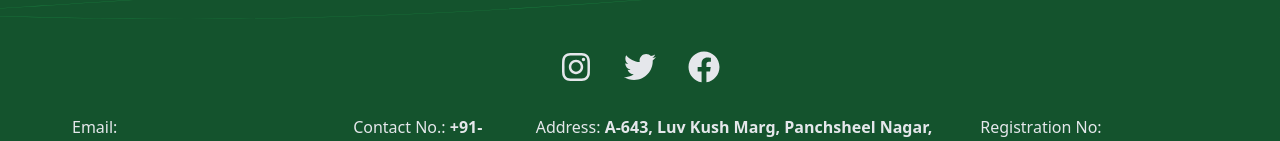
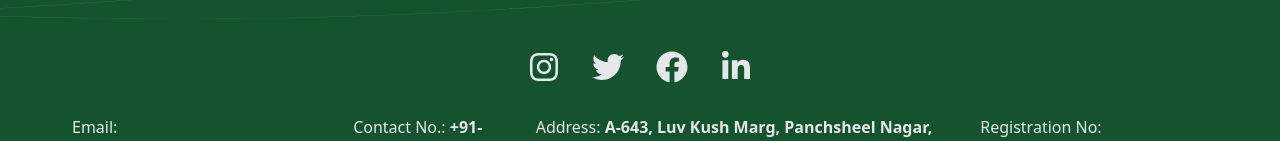
Before and after one commit to noobyogi0010/maa-the-foundation-org, a React (Create React App) app: page / in a window 1280 px wide. Shown: the part 4034-4175 px from the top of the page. Built offline with nearby package versions, Linux system fonts and the light colour scheme.

Commit message:
Add LinkedIn link and icon to footer

```diff
--- a/src/containers/footer/footer.tsx
+++ b/src/containers/footer/footer.tsx
@@ -42,6 +42,19 @@ export const Footer = () => {
             fill="rgba(229, 231, 235)"
           />
         </svg>
+        </a>
+        <a href="https://www.linkedin.com/in/movement-against-anpadhta-ngo-5665112b2/" target="_blank" rel="noreferrer">
+          <svg
+            xmlns="http://www.w3.org/2000/svg"
+            viewBox="0 0 448 512"
+            className="w-8 h-8 mx-4 cursor-pointer"
+          >
+            <path
+              d="M100.28 448H7.4V148.9h92.88zM53.79 108.1C24.09 108.1 0 83.5 0 53.8a53.79 53.79 0 1 1 107.58 0c0 29.7-24.1 54.3-53.79 54.3zM447.9 448h-92.68V302.4c0-34.7-.7-79.2-48.3-79.2-48.3 0-55.7 37.7-55.7 76.7V448h-92.78V148.9h89.08v40.8h1.3c12.4-23.5 42.7-48.3 87.9-48.3 94 0 111.3 61.9 111.3 142.3V448z"
+              className="w-8 h-8"
+              fill="rgba(229, 231, 235)"
+            />
+          </svg>
         </a>
       </div>
       {/* <hr className="h-px my-8 w-10/12 bg-gray-200 border-0 opacity-90 rounded-lg"></hr> */}
```
